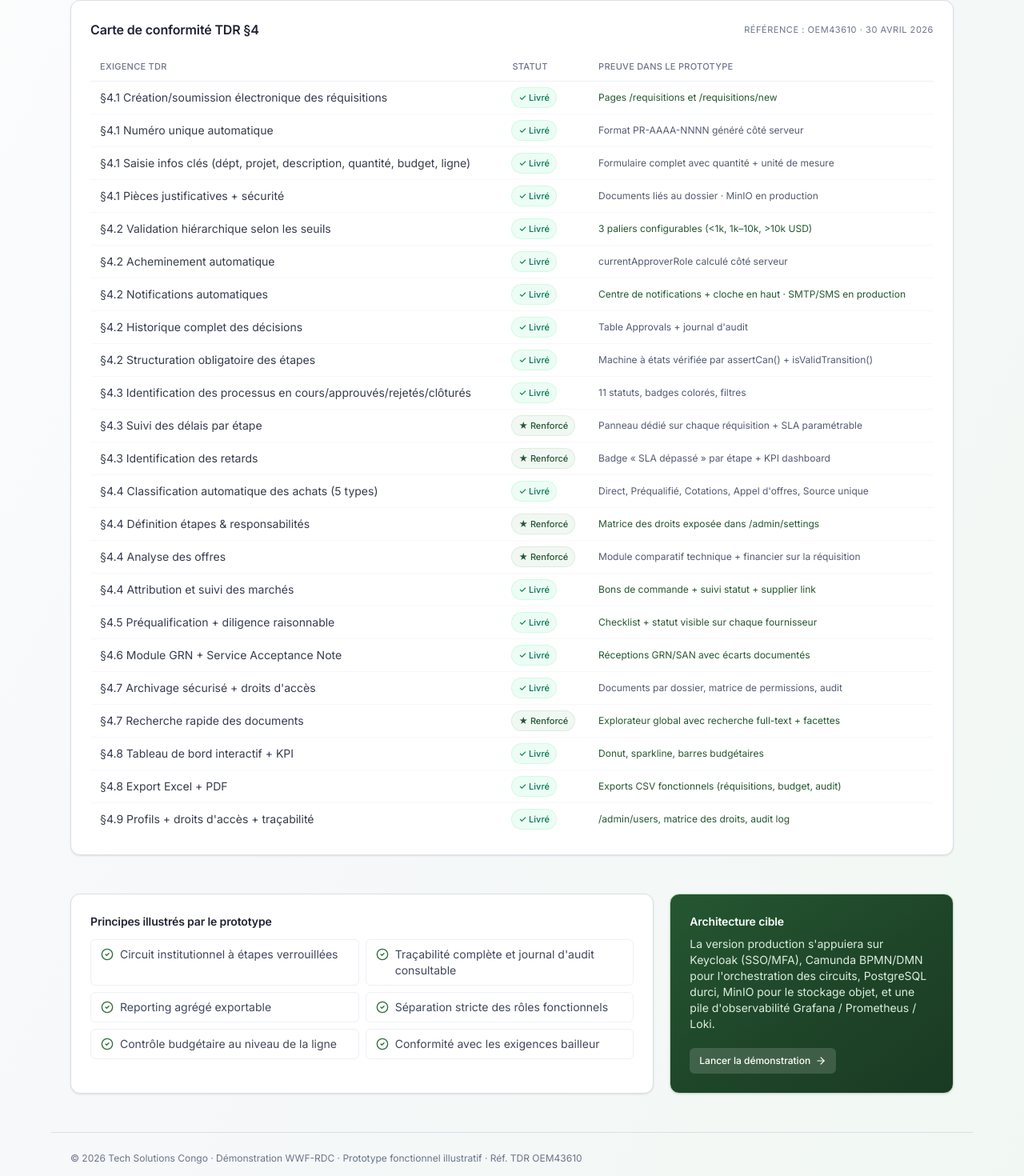
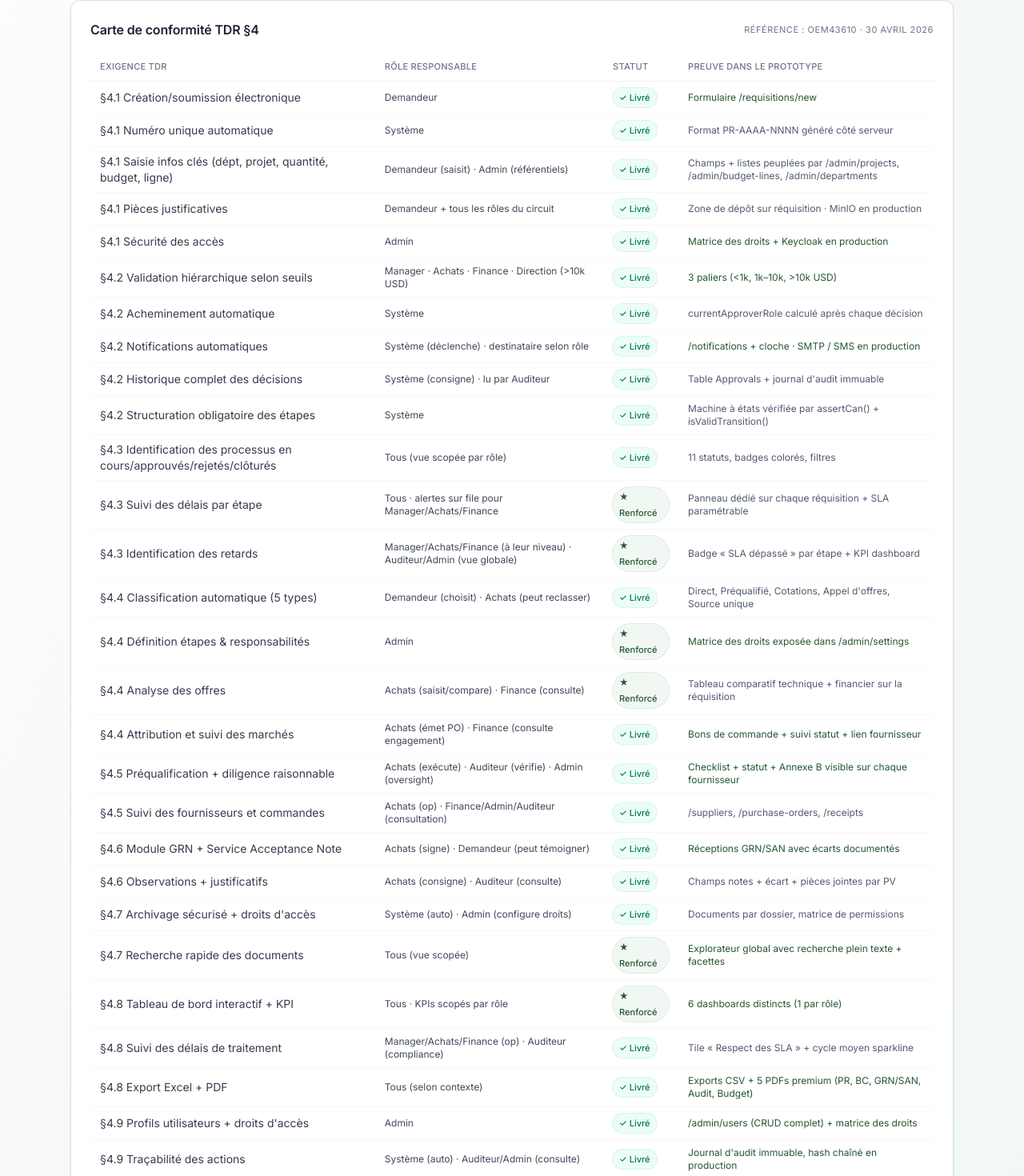
Before and after one commit to bunyinu/wwf-procureflow, a Next.js app: page /proof in a window 1280 px wide. Shown: the part 1128-2598 px from the top of the page at 80% size. Built offline with nearby package versions, Linux system fonts and the light colour scheme.

Commit message:
Proof page: add 'Rôle responsable' column to TDR §4 conformance card

```diff
--- a/src/app/proof/page.tsx
+++ b/src/app/proof/page.tsx
@@ -65,138 +65,194 @@ const cards: Array<{
   },
 ];
 
-// Conformance map TDR §4 ↔ features delivered in the prototype.
+// Conformance map TDR §4 ↔ features delivered, with the role responsible.
 const conformance: Array<{
   tdr: string;
+  role: string;
   status: "done" | "exceed";
   evidence: string;
   link?: string;
 }> = [
   {
-    tdr: "§4.1 Création/soumission électronique des réquisitions",
+    tdr: "§4.1 Création/soumission électronique",
+    role: "Demandeur",
     status: "done",
-    evidence: "Pages /requisitions et /requisitions/new",
+    evidence: "Formulaire /requisitions/new",
     link: "/requisitions",
   },
   {
     tdr: "§4.1 Numéro unique automatique",
+    role: "Système",
     status: "done",
     evidence: "Format PR-AAAA-NNNN généré côté serveur",
   },
   {
-    tdr: "§4.1 Saisie infos clés (dépt, projet, description, quantité, budget, ligne)",
+    tdr: "§4.1 Saisie infos clés (dépt, projet, quantité, budget, ligne)",
+    role: "Demandeur (saisit) · Admin (référentiels)",
     status: "done",
-    evidence: "Formulaire complet avec quantité + unité de mesure",
+    evidence: "Champs + listes peuplées par /admin/projects, /admin/budget-lines, /admin/departments",
   },
   {
-    tdr: "§4.1 Pièces justificatives + sécurité",
+    tdr: "§4.1 Pièces justificatives",
+    role: "Demandeur + tous les rôles du circuit",
     status: "done",
-    evidence: "Documents liés au dossier · MinIO en production",
+    evidence: "Zone de dépôt sur réquisition · MinIO en production",
   },
   {
-    tdr: "§4.2 Validation hiérarchique selon les seuils",
+    tdr: "§4.1 Sécurité des accès",
+    role: "Admin",
     status: "done",
-    evidence: "3 paliers configurables (<1k, 1k–10k, >10k USD)",
+    evidence: "Matrice des droits + Keycloak en production",
+    link: "/admin/settings",
+  },
+  {
+    tdr: "§4.2 Validation hiérarchique selon seuils",
+    role: "Manager · Achats · Finance · Direction (>10k USD)",
+    status: "done",
+    evidence: "3 paliers (<1k, 1k–10k, >10k USD)",
     link: "/admin/settings",
   },
   {
     tdr: "§4.2 Acheminement automatique",
+    role: "Système",
     status: "done",
-    evidence: "currentApproverRole calculé côté serveur",
+    evidence: "currentApproverRole calculé après chaque décision",
   },
   {
     tdr: "§4.2 Notifications automatiques",
+    role: "Système (déclenche) · destinataire selon rôle",
     status: "done",
-    evidence: "Centre de notifications + cloche en haut · SMTP/SMS en production",
+    evidence: "/notifications + cloche · SMTP / SMS en production",
     link: "/notifications",
   },
   {
     tdr: "§4.2 Historique complet des décisions",
+    role: "Système (consigne) · lu par Auditeur",
     status: "done",
-    evidence: "Table Approvals + journal d'audit",
+    evidence: "Table Approvals + journal d'audit immuable",
   },
   {
     tdr: "§4.2 Structuration obligatoire des étapes",
+    role: "Système",
     status: "done",
     evidence: "Machine à états vérifiée par assertCan() + isValidTransition()",
   },
   {
     tdr: "§4.3 Identification des processus en cours/approuvés/rejetés/clôturés",
+    role: "Tous (vue scopée par rôle)",
     status: "done",
     evidence: "11 statuts, badges colorés, filtres",
   },
   {
     tdr: "§4.3 Suivi des délais par étape",
+    role: "Tous · alertes sur file pour Manager/Achats/Finance",
     status: "exceed",
     evidence: "Panneau dédié sur chaque réquisition + SLA paramétrable",
   },
   {
     tdr: "§4.3 Identification des retards",
+    role: "Manager/Achats/Finance (à leur niveau) · Auditeur/Admin (vue globale)",
     status: "exceed",
     evidence: "Badge « SLA dépassé » par étape + KPI dashboard",
   },
   {
-    tdr: "§4.4 Classification automatique des achats (5 types)",
+    tdr: "§4.4 Classification automatique (5 types)",
+    role: "Demandeur (choisit) · Achats (peut reclasser)",
     status: "done",
     evidence: "Direct, Préqualifié, Cotations, Appel d'offres, Source unique",
   },
   {
     tdr: "§4.4 Définition étapes & responsabilités",
+    role: "Admin",
     status: "exceed",
     evidence: "Matrice des droits exposée dans /admin/settings",
     link: "/admin/settings",
   },
   {
     tdr: "§4.4 Analyse des offres",
+    role: "Achats (saisit/compare) · Finance (consulte)",
     status: "exceed",
-    evidence: "Module comparatif technique + financier sur la réquisition",
+    evidence: "Tableau comparatif technique + financier sur la réquisition",
   },
   {
     tdr: "§4.4 Attribution et suivi des marchés",
+    role: "Achats (émet PO) · Finance (consulte engagement)",
     status: "done",
-    evidence: "Bons de commande + suivi statut + supplier link",
+    evidence: "Bons de commande + suivi statut + lien fournisseur",
     link: "/purchase-orders",
   },
   {
     tdr: "§4.5 Préqualification + diligence raisonnable",
+    role: "Achats (exécute) · Auditeur (vérifie) · Admin (oversight)",
     status: "done",
-    evidence: "Checklist + statut visible sur chaque fournisseur",
+    evidence: "Checklist + statut + Annexe B visible sur chaque fournisseur",
     link: "/suppliers",
   },
   {
+    tdr: "§4.5 Suivi des fournisseurs et commandes",
+    role: "Achats (op) · Finance/Admin/Auditeur (consultation)",
+    status: "done",
+    evidence: "/suppliers, /purchase-orders, /receipts",
+  },
+  {
     tdr: "§4.6 Module GRN + Service Acceptance Note",
+    role: "Achats (signe) · Demandeur (peut témoigner)",
     status: "done",
     evidence: "Réceptions GRN/SAN avec écarts documentés",
     link: "/receipts",
   },
   {
+    tdr: "§4.6 Observations + justificatifs",
+    role: "Achats (consigne) · Auditeur (consulte)",
+    status: "done",
+    evidence: "Champs notes + écart + pièces jointes par PV",
+  },
+  {
     tdr: "§4.7 Archivage sécurisé + droits d'accès",
+    role: "Système (auto) · Admin (configure droits)",
     status: "done",
-    evidence: "Documents par dossier, matrice de permissions, audit",
+    evidence: "Documents par dossier, matrice de permissions",
   },
   {
     tdr: "§4.7 Recherche rapide des documents",
+    role: "Tous (vue scopée)",
     status: "exceed",
-    evidence: "Explorateur global avec recherche full-text + facettes",
+    evidence: "Explorateur global avec recherche plein texte + facettes",
     link: "/documents",
   },
   {
     tdr: "§4.8 Tableau de bord interactif + KPI",
-    status: "done",
-    evidence: "Donut, sparkline, barres budgétaires",
+    role: "Tous · KPIs scopés par rôle",
+    status: "exceed",
+    evidence: "6 dashboards distincts (1 par rôle)",
     link: "/dashboard",
   },
   {
+    tdr: "§4.8 Suivi des délais de traitement",
+    role: "Manager/Achats/Finance (op) · Auditeur (compliance)",
+    status: "done",
+    evidence: "Tile « Respect des SLA » + cycle moyen sparkline",
+  },
+  {
     tdr: "§4.8 Export Excel + PDF",
+    role: "Tous (selon contexte)",
     status: "done",
-    evidence: "Exports CSV fonctionnels (réquisitions, budget, audit)",
+    evidence: "Exports CSV + 5 PDFs premium (PR, BC, GRN/SAN, Audit, Budget)",
     link: "/reports",
   },
   {
-    tdr: "§4.9 Profils + droits d'accès + traçabilité",
+    tdr: "§4.9 Profils utilisateurs + droits d'accès",
+    role: "Admin",
     status: "done",
-    evidence: "/admin/users, matrice des droits, audit log",
+    evidence: "/admin/users (CRUD complet) + matrice des droits",
     link: "/admin/users",
+  },
+  {
+    tdr: "§4.9 Traçabilité des actions",
+    role: "Système (auto) · Auditeur/Admin (consulte)",
+    status: "done",
+    evidence: "Journal d'audit immuable, hash chaîné en production",
+    link: "/audit",
   },
 ];
 
@@ -325,6 +381,7 @@ export default function ProofPage() {
               <thead>
                 <tr className="border-b border-ink-100 text-left text-[11px] uppercase tracking-wide text-ink-500">
                   <th className="px-3 py-2 font-medium">Exigence TDR</th>
+                  <th className="px-3 py-2 font-medium">Rôle responsable</th>
                   <th className="px-3 py-2 font-medium">Statut</th>
                   <th className="px-3 py-2 font-medium">Preuve dans le prototype</th>
                 </tr>
@@ -336,6 +393,7 @@ export default function ProofPage() {
                     className="border-b border-ink-50 last:border-none"
                   >
                     <td className="px-3 py-2 text-ink-800">{c.tdr}</td>
+                    <td className="px-3 py-2 text-xs text-ink-700">{c.role}</td>
                     <td className="px-3 py-2">
                       {c.status === "exceed" ? (
                         <span className="inline-flex items-center gap-1 rounded-full bg-wwf-50 px-2 py-0.5 text-[11px] font-medium text-wwf-700 ring-1 ring-wwf-100">
```
